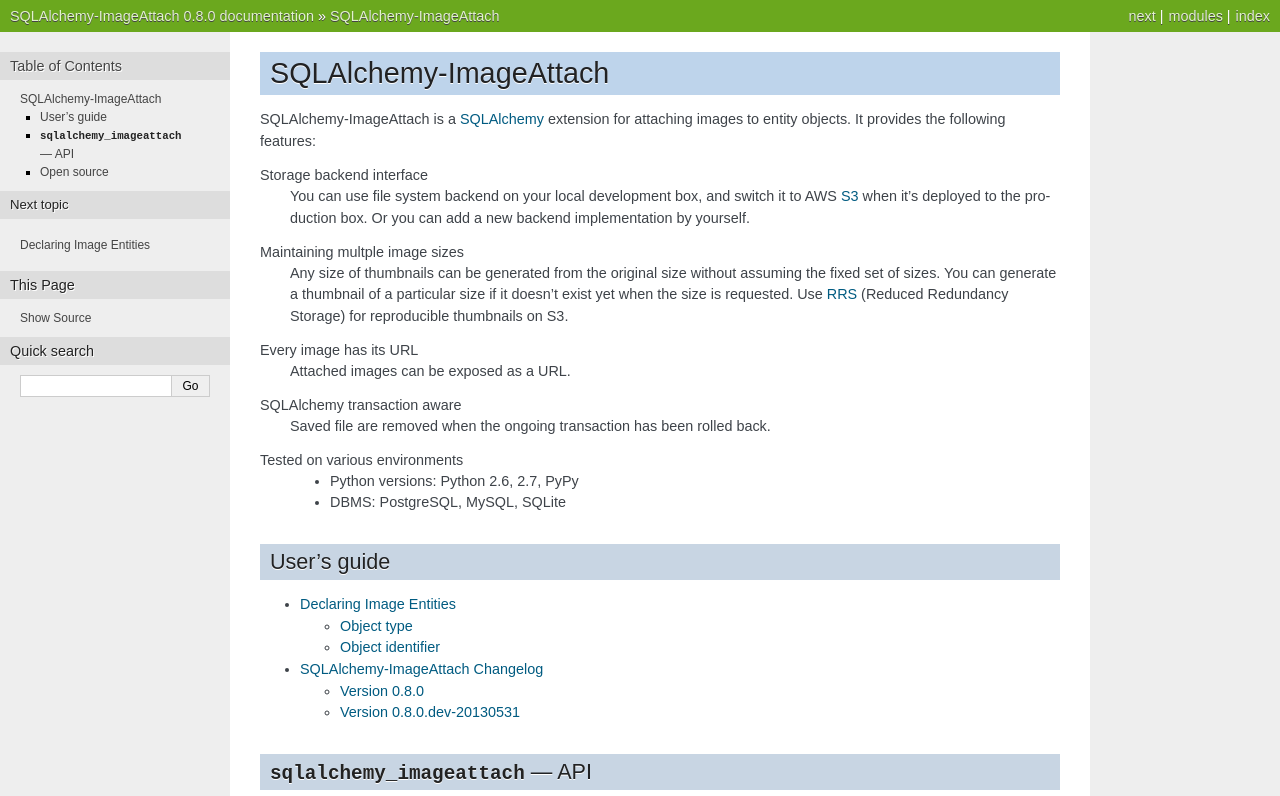
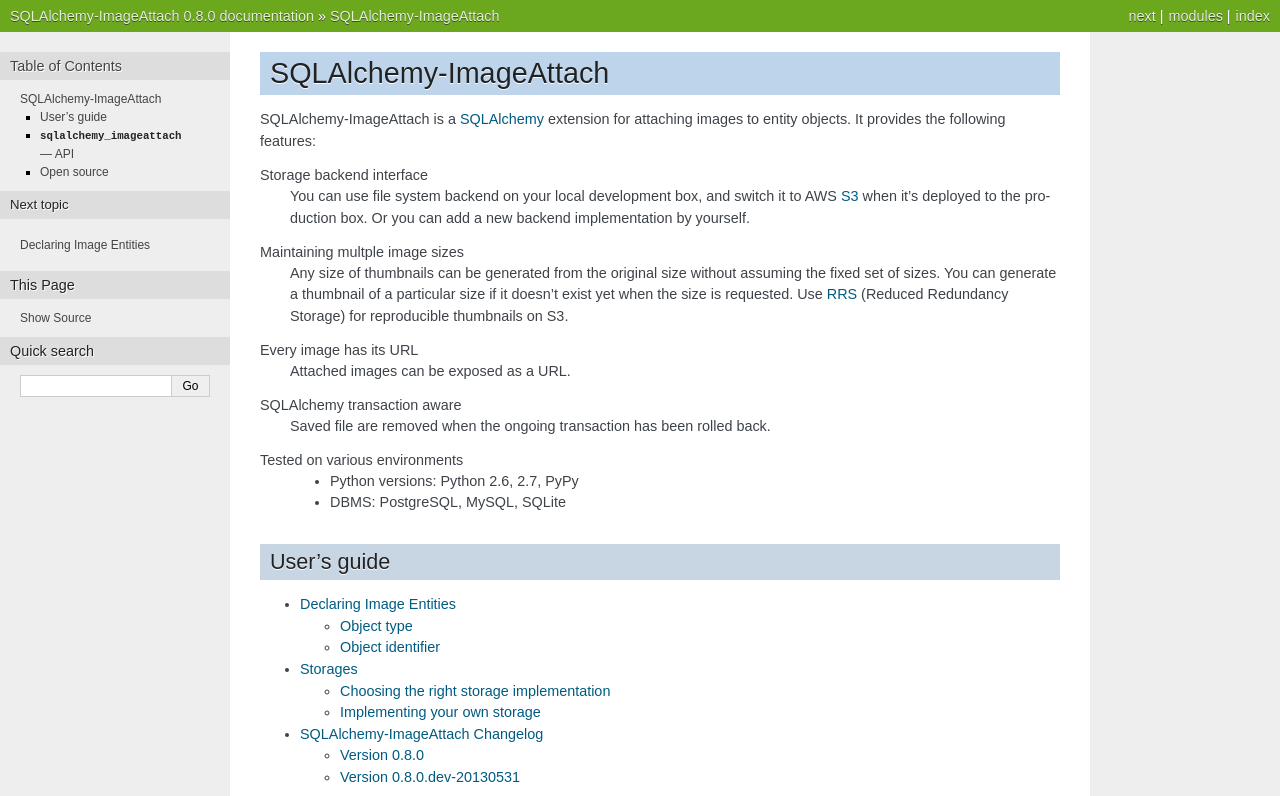
Before and after one commit to dahlia/sqlalchemy-imageattach, a Sphinx documentation site: the page built from docs/index.rst, in a window 1280 px wide, cut to the strip 0-796 px from the top of the page. Built offline with Sphinx 7.4.7, drawn with Linux system fonts in a browser that asks for light colours; some of the changed lines change nothing that is shown.

Commit message:
Storage docs  [ci skip]

```diff
--- /dev/null
+++ b/docs/guide/store.rst
@@ -0,0 +1,77 @@
+Storages
+========
+
+Choosing the right storage implementation
+-----------------------------------------
+
+There are currently only two implementations:
+
+- :mod:`sqlalchemy_imageattach.stores.fs`
+- :mod:`sqlalchemy_imageattach.stores.s3`
+
+We recommend you to use :mod:`~sqlalchemy_imageattach.stores.fs` on your local
+development box, and switch it to :mod:`~sqlalchemy_imageattach.stores.s3` when
+you deploy it to the production system.
+
+
+Implementing your own storage
+-----------------------------
+
+You can implement a new storage backend if you need.  Every stoage has to
+inherit :class:`~sqlalchemy_imageattach.store.Store` and implement
+the following four methods:
+
+:meth:`~sqlalchemy_imageattach.store.Store.put_file()`
+   The method puts a given image to the storage.
+
+   It takes a ``file`` that contains the image blob, four identifier
+   values (``object_type``, ``object_id``, ``width``, ``height``) for
+   the image, a ``mimetype`` of the image, and a boolean value
+   (``reproducible``) which determines whether it can be reproduced or not.
+
+   For example, if it's a filesystem storage, you can make directory/file
+   names using ``object_type``, ``object_id``, and size values, and suffix
+   using ``mimetype``.  If it's a S3 implementation, it can determine
+   whether to use RRS (reduced redundancy storage) or standard storage
+   using ``reproducible`` argument.
+
+:meth:`~sqlalchemy_imageattach.store.Store.get_file()`
+   The method finds a requested image in the storage.
+
+   It takes four identifier values (``object_type``, ``object_id``,
+   ``width``, ``height``) for the image, and a ``mimetype`` of the image.
+   The return type must be file-like.
+
+   It should raise :exc:`~exceptions.IOError` or its subtype
+   when there's no requested image in the storage.
+
+:meth:`~sqlalchemy_imageattach.store.Store.get_url()`
+   The method is similar to :meth:`get_file()
+   <sqlalchemy_imageattach.store.Store.get_file>` except it returns
+   a URL of the image instead of a file that contains the image blob.
+
+   It doesn't have to raise errors when there's no requested image
+   in the storage.  It's okay even if the returned URL is a broken
+   link.  Because we assume that it's called only when the requested
+   image is sure to be there.  It means you can quickly generate URLs
+   by just calculation without any I/O.
+
+   Moreover, you can assume that these URLs are never cached, because
+   SQLAlchemy-ImageAttach will automatically appends a query string
+   that contains of its updated timestamp for you.
+
+:meth:`~sqlalchemy_imageattach.store.Store.delete_file()`
+   The method deletes a requested image in the storage.
+
+   It takes the same arguments to :meth:`get_file()
+   <sqlalchemy_imageattach.store.Store.get_file>` and :meth:`get_url()
+   <sqlalchemy_imageattach.store.Store.get_url>` methods.
+
+   It must doesn't raise any exception even if there's no requested
+   image.
+
+The constructor of it can be anything.  It's not part of the interface.
+
+If you believe your storage implementation could be widely used as well
+as for others, please contribute your code by sending a pull request!
+We always welcome your contributions.
--- a/docs/index.rst
+++ b/docs/index.rst
@@ -36,6 +36,7 @@
 .. toctree::
 
    guide/declare
+   guide/store
    changes
 
 
```
